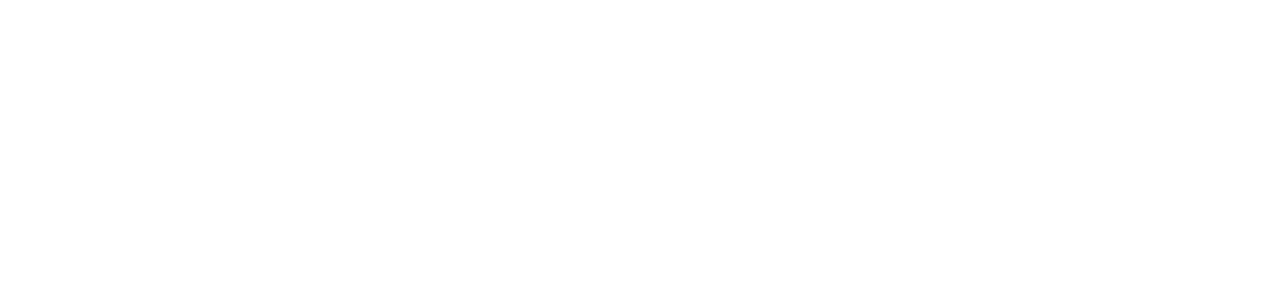
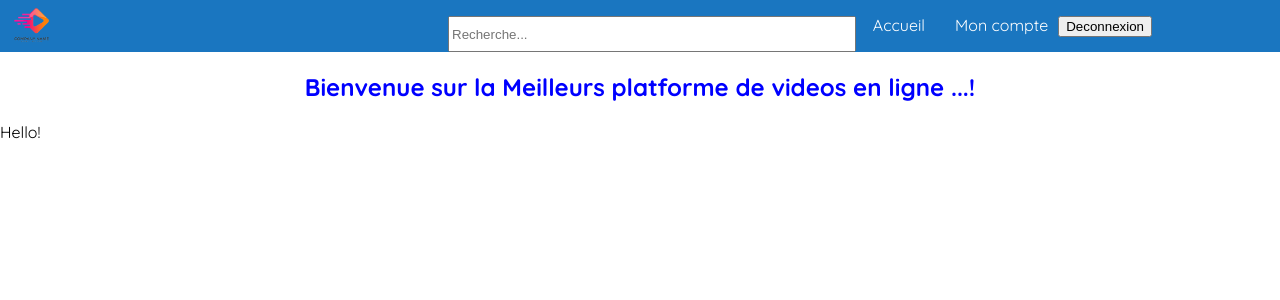
Before and after one commit to JosephNgyamba/PersonnalVideoPlayer, a React (Vite) app: page /read in a window 1280 px wide. Before the commit this address had no page. Shown: the top 300 px of the page. Built offline with nearby package versions, Linux system fonts and the light colour scheme.

Commit message:
read page

```diff
--- a/src/App.jsx
+++ b/src/App.jsx
@@ -1,7 +1,9 @@
 import "./App.css";
 import { Route, Routes } from "react-router";
-import SignIn from "./signIn";
-import Home from "./home";
+import SignIn from "./components/signIn";
+import Home from "./components/home";
+import Read from "./components/read";
+import Videos from "./components/videos";
 
 export default function App() {
   return (
@@ -9,6 +11,8 @@ export default function App() {
       <Routes>
         <Route path="/" element={<SignIn />}></Route>
         <Route path="/home" element={<Home />}></Route>
+        <Route path="/read" element={<Read />}></Route>
+        <Route path="videos" element={<Videos />}></Route>
       </Routes>
     </>
   );
--- a/src/header.jsx
+++ b/src/components/header.jsx
@@ -1,4 +1,3 @@
-import GoogleLogin, { GoogleLogout } from "react-google-login";
 import React from "react";
 import "./headerstyle.css";
 import "typeface-quicksand";
--- a/src/headerstyle.css
+++ b/src/components/headerstyle.css
@@ -34,9 +34,7 @@ input {
   width: 400px;
   height: 30px;
 }
-
 .video-list {
-  border: 2px solid rgb(226, 98, 38);
   justify-content: space-between;
   display: flex;
   flex-direction: row;
--- a/src/home.jsx
+++ b/src/components/home.jsx
@@ -1,4 +1,5 @@
 import React from "react";
+
 import Header from "./header";
 import Text from "./accroche";
 import Videos from "./videos";
--- /dev/null
+++ b/src/components/read.jsx
@@ -0,0 +1,17 @@
+import React from "react";
+import "./headerstyle.css";
+import Header from "./header";
+import Text from "./accroche";
+
+export default function Read() {
+  return (
+    <>
+      <Header />
+      <Text />
+      <div className="read-content">
+        {/* <img src={item.snippet.thumbnails.default.url.id} alt="" /> */}
+        <p>Hello!</p>
+      </div>
+    </>
+  );
+}
--- a/src/signIn.jsx
+++ b/src/components/signIn.jsx
@@ -1,7 +1,6 @@
 import { gapi, loadAuth2 } from "gapi-script";
 import React from "react";
 import { useEffect } from "react";
-import GoogleLogin, { GoogleLogout } from "react-google-login";
 import { useNavigate } from "react-router";
 import "./Sing.css";
 
--- a/src/videos.jsx
+++ b/src/components/videos.jsx
@@ -1,21 +1,26 @@
 import React from "react";
+import Read from "./read";
 import "./headerstyle.css";
 import { useEffect, useState } from "react";
+import { Navigate } from "react-router";
+
 export default function Videos() {
   const [videos, setVideos] = useState([]);
   const token = localStorage.getItem("token");
   const clé = "AIzaSyCFR0BUmDJEn_6lDXEy364ieGsVz7s3kEk";
   const fetchVideo = ` https://youtube.googleapis.com/youtube/v3/videos?part=snippet%2CcontentDetails%2Cstatistics&chart=mostPopular&maxResults=20&regionCode=US&key=${clé}`;
+
   useEffect(() => {
     fetch(fetchVideo)
       .then((response) => response.json())
       .then((data) => setVideos(data.items));
-  }, [token]);
+  }, []);
   console.log(videos);
+
   return (
     <div className="video-list">
       {videos.map((item) => (
-        <div className="content-video">
+        <div className="content-video" onClick={() => Navigate("/read")}>
           <img src={item.snippet.thumbnails.default.url}></img>
           <p>{item.snippet.title}</p>
         </div>
```
Also changed, not shown: src/components/Sing.css (renamed from src/Sing.css), src/components/accroche.jsx (renamed from src/accroche.jsx), src/components/user.jsx (renamed from src/user.jsx).
